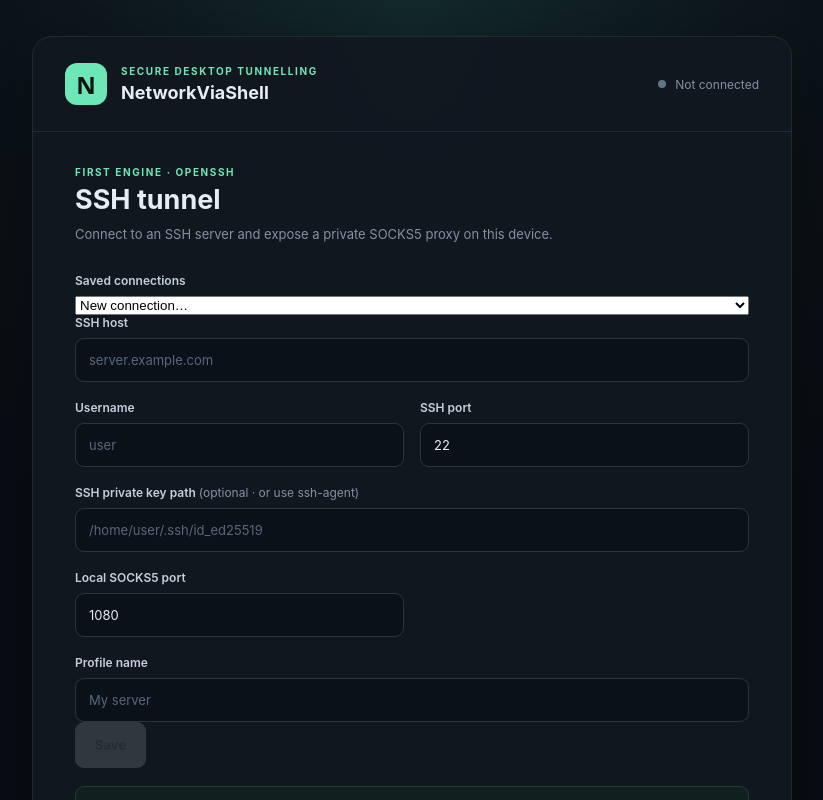
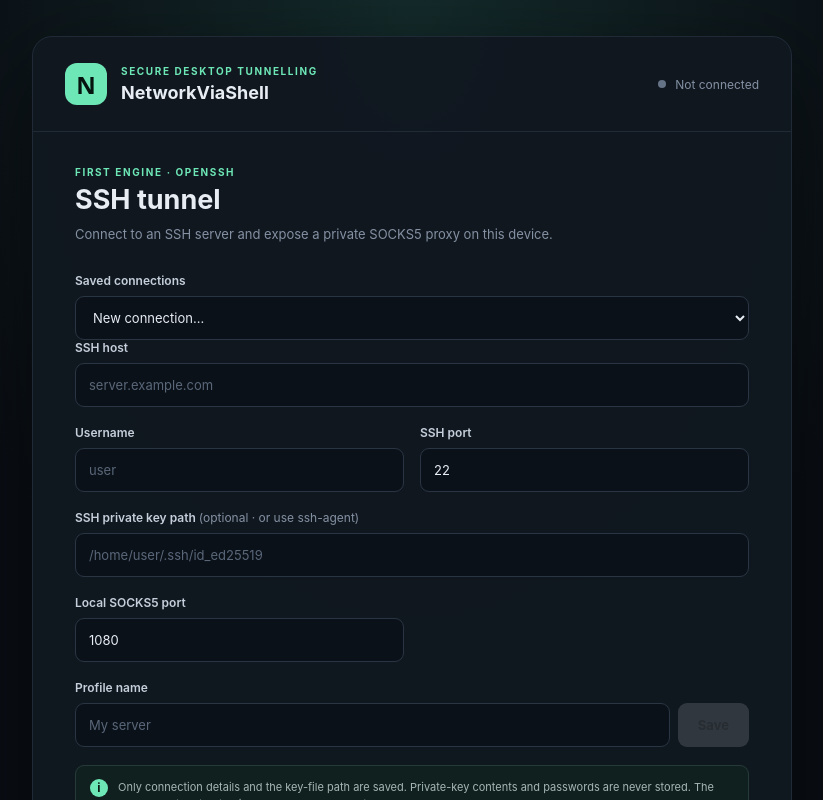
Before and after one commit to Ariya99/NetworkViaShell, a React (Vite) app in the folder apps/desktop/: page / in a window 1280 px wide. Shown: the top 800 px of the page, without its empty margins (228-1051 px from the left). Built offline with nearby package versions, Linux system fonts and the light colour scheme.

Commit message:
style(ui): support saved SSH profile controls

```diff
--- a/apps/desktop/src/styles.css
+++ b/apps/desktop/src/styles.css
@@ -11,7 +11,7 @@
 }
 * { box-sizing: border-box; }
 body { margin: 0; min-width: 320px; min-height: 100vh; }
-button, input { font: inherit; }
+button, input, select { font: inherit; }
 .shell { min-height: 100vh; display: grid; place-items: center; padding: 36px 20px; background: radial-gradient(ellipse at 50% 0%, #142b2b 0%, #0a0e14 55%); }
 .workspace { width: min(100%, 760px); border: 1px solid var(--line); border-radius: 20px; background: rgba(16,23,32,.96); box-shadow: 0 28px 90px #0008; overflow: hidden; }
 .topbar { display: flex; align-items: center; justify-content: space-between; gap: 20px; padding: 26px 32px; border-bottom: 1px solid var(--line); }
@@ -32,15 +32,18 @@ h1 { margin: 0; font-size: 18px; font-weight: 650; }
 .field-wide { grid-column: 1 / -1; }
 label { color: #c5cfdb; font-size: 12px; font-weight: 600; }
 label span { color: var(--muted); font-weight: 400; }
-input { width: 100%; height: 44px; border: 1px solid #2a3544; border-radius: 9px; outline: none; padding: 0 13px; color: #e8edf4; background: #0b1119; font-size: 13px; }
-input:focus { border-color: #6ee7b7; }
-input:disabled { opacity: .55; }
+input, select { width: 100%; height: 44px; border: 1px solid #2a3544; border-radius: 9px; outline: none; padding: 0 13px; color: #e8edf4; background: #0b1119; font-size: 13px; }
+input:focus, select:focus { border-color: #6ee7b7; }
+input:disabled, select:disabled { opacity: .55; }
 input::placeholder { color: #596779; }
+.profile-actions { display: flex; gap: 8px; }
+.profile-actions input { flex: 1; min-width: 80px; }
 .form-note { grid-column: 1 / -1; display: flex; align-items: flex-start; gap: 10px; padding: 13px 14px; border: 1px solid #263b39; border-radius: 9px; background: #10201f; }
 .note-icon { flex: 0 0 18px; width: 18px; height: 18px; display: grid; place-items: center; border-radius: 50%; color: #0b1915; background: var(--accent); font-size: 12px; font-weight: 700; }
 .form-note p { margin: 0; color: #a5b6b5; font-size: 11px; line-height: 1.55; }
 .button { height: 46px; border: 0; border-radius: 9px; padding: 0 20px; font-weight: 700; font-size: 13px; cursor: pointer; }
 .button:disabled { cursor: not-allowed; opacity: .5; }
+.profile-actions .button { height: 44px; }
 .button-primary { grid-column: 1 / -1; color: #07150f; background: var(--accent); }
 .button-danger { color: #ffe4e4; background: #7f3038; }
 .error { grid-column: 1 / -1; margin: 0; color: #ff9e9e; font-size: 12px; overflow-wrap: anywhere; }
@@ -54,4 +57,5 @@ input::placeholder { color: #596779; }
   .topbar { padding: 20px; align-items: flex-start; flex-direction: column; }
   .content { padding: 26px 20px; }
   .footer { padding: 14px 20px; flex-direction: column; }
+  .profile-actions { flex-wrap: wrap; }
 }
```
